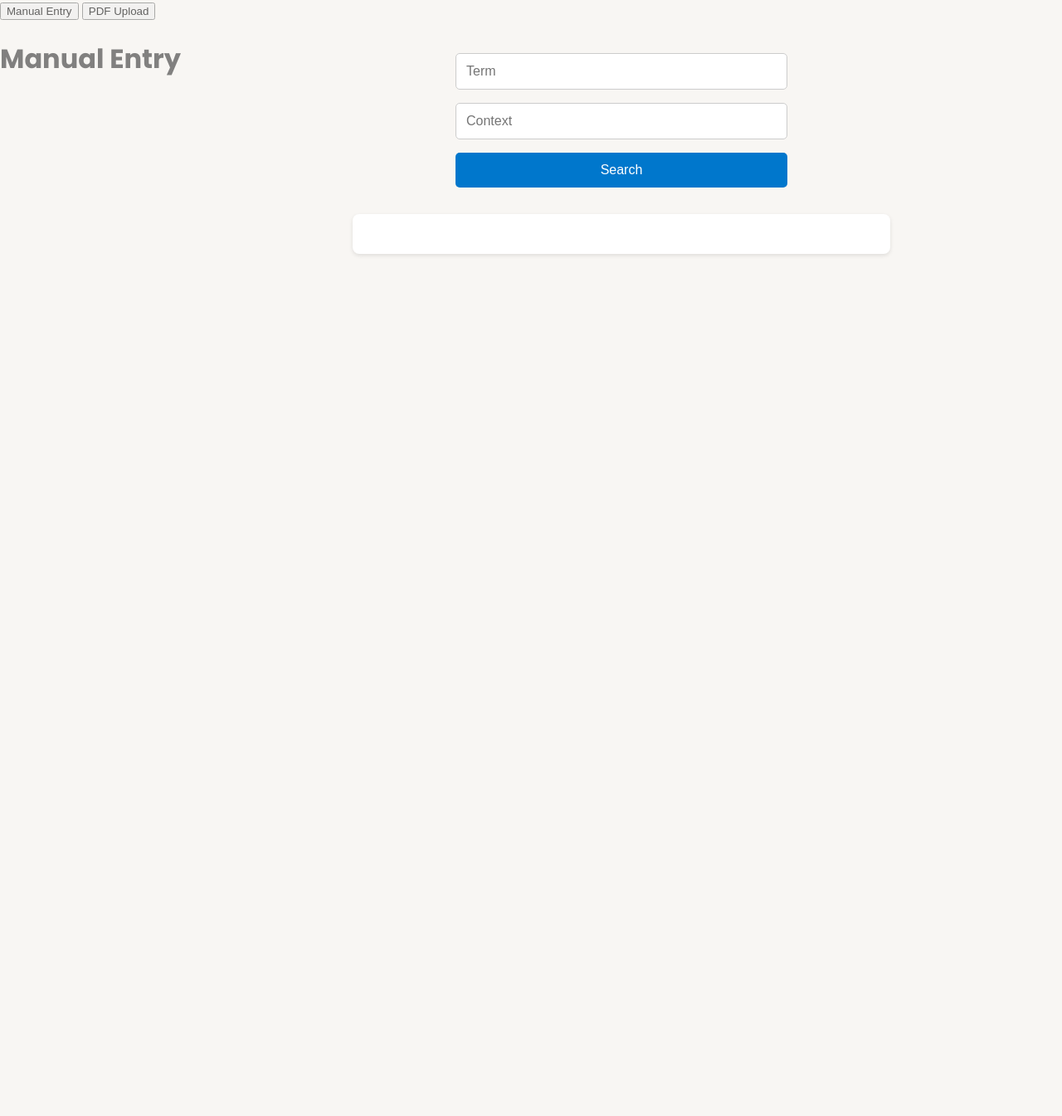
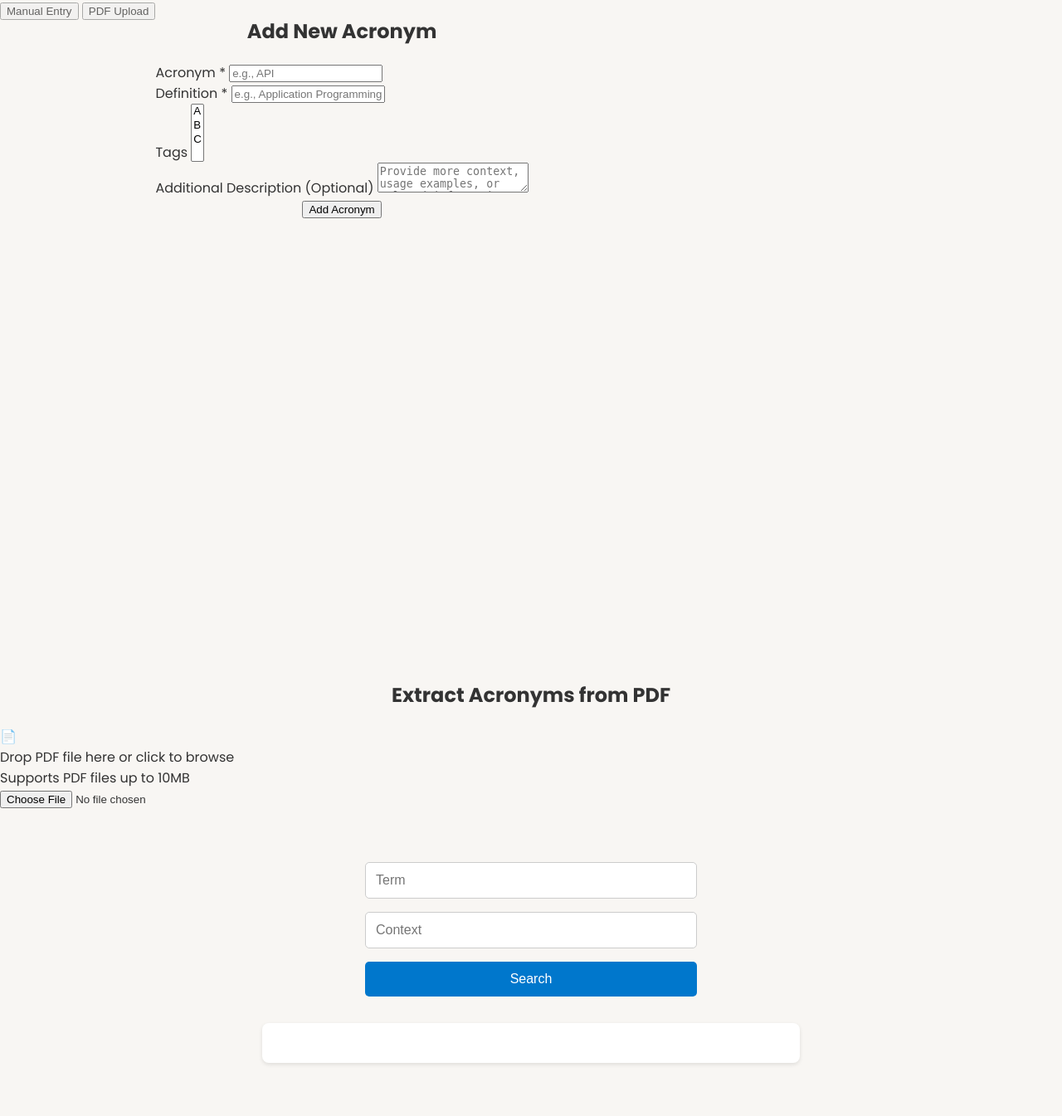
Before and after one commit to AlxV07/ICESCREAMERSt, a Flask app: page / in a window 1280 px wide. Shown: the part 240-1585 px from the top of the page at 83% size. Before the commit the page ends 548 px from the top, so only its background shows below. Run offline with Flask 3, Linux system fonts and the light colour scheme.

Commit message:
new changes

```diff
--- a/templates/index.html
+++ b/templates/index.html
@@ -13,26 +13,84 @@
 </head>
 
 <body>
+
+
   <!-- Header Section -->
   <div class="header">
       <h1>The Most Future-Proof, Long-Range, and Inspiring Database</h1>
       <p>Discover, learn, and contribute acronym definitions</p>
-</div>
+  </div>
+
+
     <!--Tab Section-->
+
+
     <div class="container">
       <div class="tab-container">
         <div class="tab-nav">
           <button class="tab-button active" data-tab="manual">Manual Entry</button>
           <button class="tab-button" data-tab="pdf">PDF Upload</button>
         </div>
+      </div>
+    <!--Manual Entry-->
 
-      <div class="container">
-        <div class="tab-container-manual">
-          <h1>Manual Entry</h1>
-        </div>
+    <div class="tab-content active" id="manual-tab">
+      <h2 style="text-align: center; margin-bottom: 20px;">Add New Acronym</h2>
+      <form id="addAcronymForm">
+          <div class="form-row">
+              <div class="form-group">
+                  <label for="acronym">Acronym *</label>
+                  <input type="text" id="acronym" class="form-input" required placeholder="e.g., API">
+              </div>
+              <div class="form-group">
+                  <label for="definition">Definition *</label>
+                  <input type="text" id="definition" class="form-input" required placeholder="e.g., Application Programming Interface">
+              </div>
+              <div class="form-group">
+                  <label for="context">Tags</label>
+                  <select id="context" class="form-input" multiple>
+                    <option value="A">A</option>
+                    <option value="B">B</option>
+                    <option value="C">C</option>
+                  </select>
+              </div>
+          </div>
+          <div class="form-row description-row">
+              <div class="form-group" style="grid-column: 1 / -1;">
+                  <label for="description">Additional Description (Optional)</label>
+                  <textarea id="description" class="form-input" placeholder="Provide more context, usage examples, or related information"></textarea>
+              </div>
+          </div>
+          <div style="text-align: center;">
+              <button type="submit" class="submit-btn">Add Acronym</button>
+          </div>
+      </form>
+    </div>
+  </div>
+
+    <!--PDF Entry-->
+
+    <div class="tab-content" id="pdf-tab">
+      <h2 style="text-align: center; margin-bottom: 20px;">Extract Acronyms from PDF</h2>
+
+      <div class="upload-area" id="uploadArea">
+          <div class="upload-icon">📄</div>
+          <div class="upload-text">Drop PDF file here or click to browse</div>
+          <div class="upload-subtext">Supports PDF files up to 10MB</div>
+          <input type="file" id="pdfFileInput" class="file-input" accept=".pdf">
       </div>
-    </div>
-    <!--PDF Entry-->
+
+      <div id="selectedFileInfo" class="selected-file" style="display: none;">
+          <div class="file-info">
+              <div class="file-icon">📄</div>
+              <div class="file-details">
+                  <div class="file-name" id="fileName"></div>
+                  <div class="file-size" id="fileSize"></div>
+              </div>
+          </div>
+          <button type="button" class="remove-file" id="removeFile">×</button>
+      </div>
+
     <!--Search Bar-->
     <div class="main">
       <div class="search-box">
```
